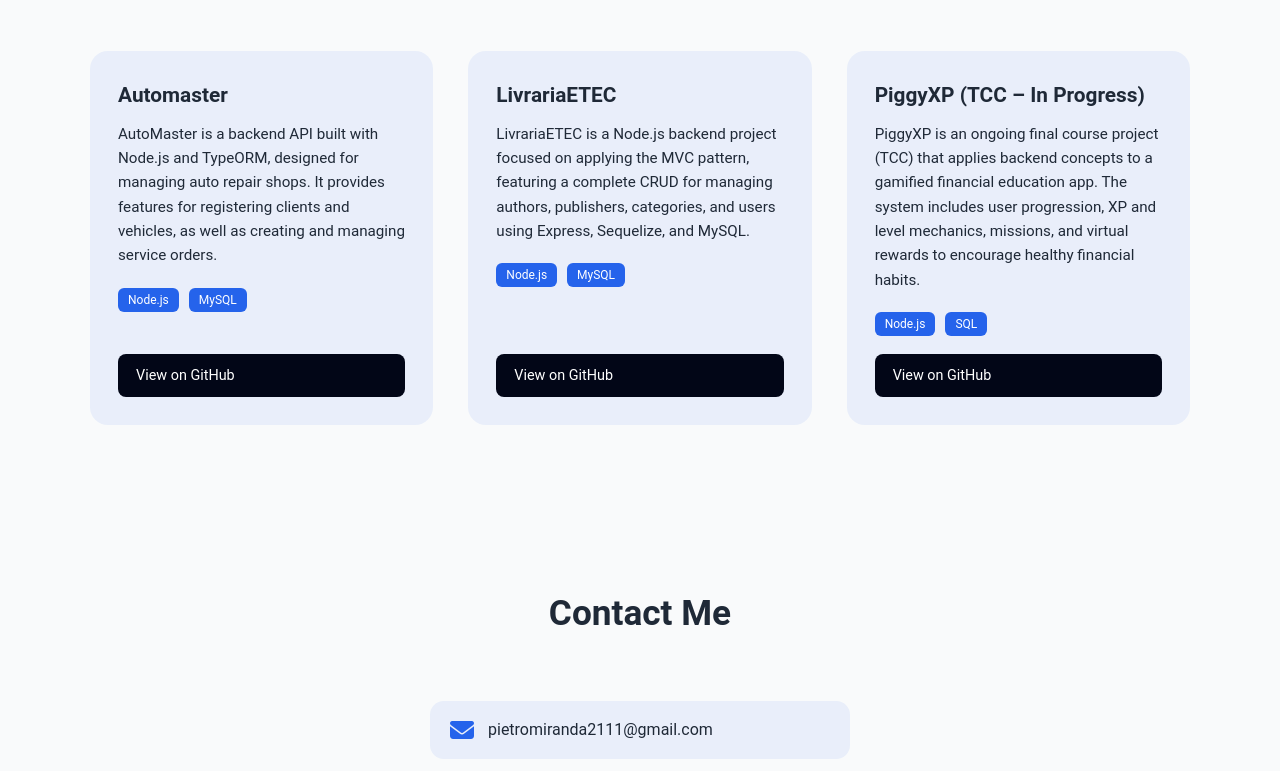
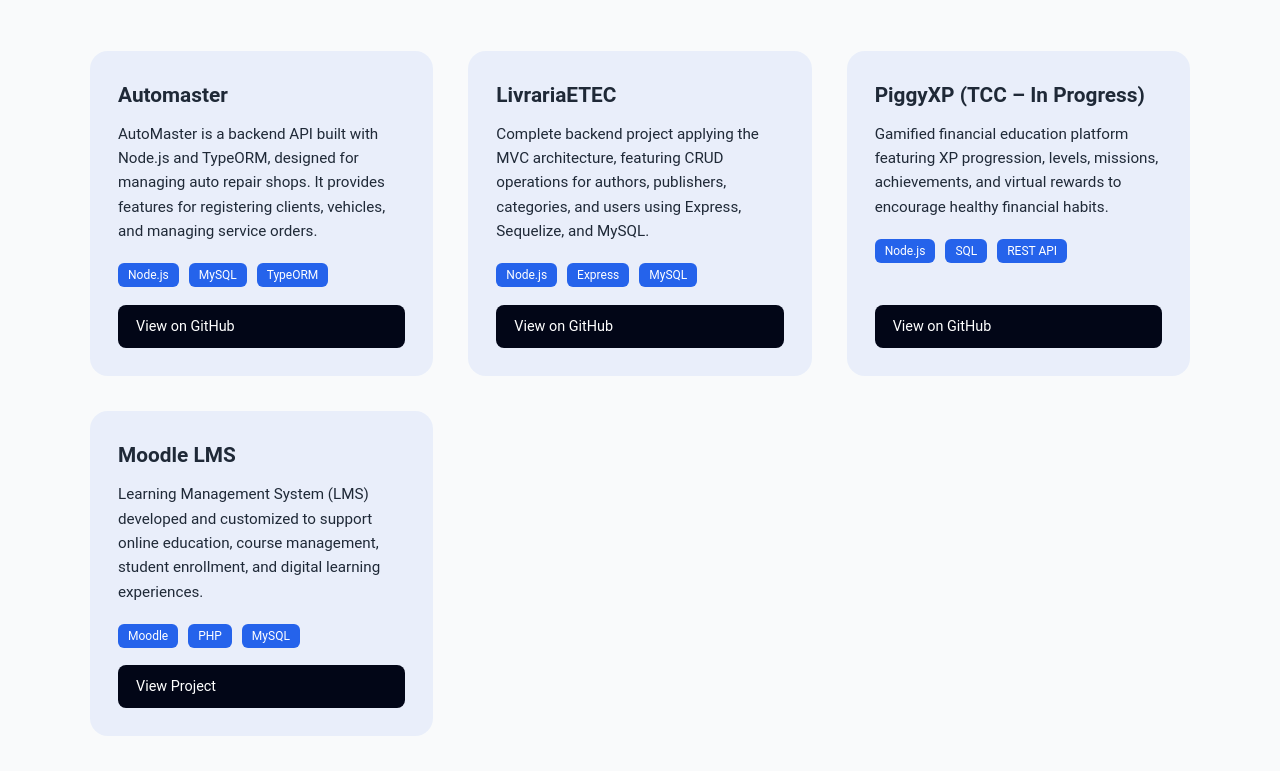
Before and after one commit to pietros133/My-Portifolio, a plain HTML site: page index.html in a window 1280 px wide. Shown: the part 1270-2041 px from the top of the page. Drawn offline with Linux system fonts and the light colour scheme.

Commit message:
Update index.html

```diff
--- a/index.html
+++ b/index.html
@@ -16,7 +16,7 @@
       <div class="logo">Dev.Pietro</div>
 
       <nav id="nav">
-        <a href="#">Home</a>
+        <a href="#home">Home</a>
         <a href="#projects">Projects</a>
         <a href="#skills">Skills</a>
         <a href="#contact">Contact</a>
@@ -36,28 +36,44 @@
     <!-- HOME -->
     <section class="home" id="home">
       <div class="home-img">
-        <img src="/assets/profile.png" alt="Photo of Pietro" />
+        <img src="/assets/profile.png" alt="Photo of Pietro Miranda" />
       </div>
+
       <div class="home-content">
         <h1>Hi, I'm <span>Pietro</span></h1>
-        <h3 class="typing-text">Back-End Developer | Python, Node.js, Java</h3>
+        <h3 class="typing-text">
+          Back-End Developer | Python, Node.js, Java
+        </h3>
         <p>
           Back-end Developer focused on building RESTful APIs using Node.js,
           Python, and Java. Experience with business logic, data validation, and
           system integration through personal and academic projects.
         </p>
+
         <div class="social-icons">
           <a
             href="https://www.linkedin.com/in/pietro-miranda-09472b341/"
             target="_blank"
-            ><i class="fa-brands fa-linkedin"></i
-          ></a>
-          <a href="https://github.com/pietros133" target="_blank"
-            ><i class="fa-brands fa-github"></i
-          ></a>
-          <a href="https://www.instagram.com/dev.pietro/" target="_blank"
-            ><i class="fa-brands fa-instagram"></i
-          ></a>
+            aria-label="LinkedIn"
+          >
+            <i class="fa-brands fa-linkedin"></i>
+          </a>
+
+          <a
+            href="https://github.com/pietros133"
+            target="_blank"
+            aria-label="GitHub"
+          >
+            <i class="fa-brands fa-github"></i>
+          </a>
+
+          <a
+            href="https://www.instagram.com/dev.pietro/"
+            target="_blank"
+            aria-label="Instagram"
+          >
+            <i class="fa-brands fa-instagram"></i>
+          </a>
         </div>
       </div>
     </section>
@@ -65,30 +81,46 @@
     <!-- SKILLS -->
     <section class="skills" id="skills">
       <h2 class="section-title">My Skills</h2>
+
       <div class="skills-container">
         <div class="skill-box">
-          <i class="fa-brands fa-python"></i><span>Python</span>
+          <i class="fa-brands fa-python"></i>
+          <span>Python</span>
         </div>
+
         <div class="skill-box">
-          <i class="fa-brands fa-node-js"></i><span>Node.js</span>
+          <i class="fa-brands fa-node-js"></i>
+          <span>Node.js</span>
         </div>
+
         <div class="skill-box">
-          <i class="fa-solid fa-flask"></i><span>Flask</span>
+          <i class="fa-solid fa-flask"></i>
+          <span>Flask</span>
         </div>
+
         <div class="skill-box">
-          <i class="fa-brands fa-java"></i><span>Java</span>
+          <i class="fa-brands fa-java"></i>
+          <span>Java</span>
         </div>
+
         <div class="skill-box">
-          <i class="fa-solid fa-database"></i><span>MySQL</span>
+          <i class="fa-solid fa-database"></i>
+          <span>MySQL</span>
         </div>
+
         <div class="skill-box">
-          <i class="fa-brands fa-git"></i><span>Git</span>
+          <i class="fa-brands fa-git"></i>
+          <span>Git</span>
         </div>
+
         <div class="skill-box">
-          <i class="fa-brands fa-github"></i><span>GitHub</span>
+          <i class="fa-brands fa-github"></i>
+          <span>GitHub</span>
         </div>
+
         <div class="skill-box">
-          <i class="fa-brands fa-js"></i><span>JavaScript</span>
+          <i class="fa-brands fa-js"></i>
+          <span>JavaScript</span>
         </div>
       </div>
     </section>
@@ -96,76 +128,115 @@
     <!-- PROJECTS -->
     <section class="projects" id="projects">
       <h2 class="section-title">Main Projects</h2>
+
       <div class="projects-container">
+        <!-- Automaster -->
         <div class="project-box">
           <h3>Automaster</h3>
           <p>
-            AutoMaster is a backend API built with Node.js and TypeORM, designed
-            for managing auto repair shops. It provides features for registering
-            clients and vehicles, as well as creating and managing service
-            orders.
+            AutoMaster is a backend API built with Node.js and TypeORM,
+            designed for managing auto repair shops. It provides features for
+            registering clients, vehicles, and managing service orders.
           </p>
 
           <div class="badges">
             <span class="badge">Node.js</span>
             <span class="badge">MySQL</span>
+            <span class="badge">TypeORM</span>
           </div>
+
           <a
             href="https://github.com/pietros133/Automaster-Backend"
             target="_blank"
             class="btn"
-            >View on GitHub</a
           >
+            View on GitHub
+          </a>
         </div>
 
+        <!-- LivrariaETEC -->
         <div class="project-box">
           <h3>LivrariaETEC</h3>
           <p>
-            LivrariaETEC is a Node.js backend project focused on applying the
-            MVC pattern, featuring a complete CRUD for managing authors,
-            publishers, categories, and users using Express, Sequelize, and
-            MySQL.
+            Complete backend project applying the MVC architecture, featuring
+            CRUD operations for authors, publishers, categories, and users using
+            Express, Sequelize, and MySQL.
           </p>
 
           <div class="badges">
             <span class="badge">Node.js</span>
+            <span class="badge">Express</span>
             <span class="badge">MySQL</span>
           </div>
+
           <a
             href="https://github.com/pietros133/livrariaetec"
             target="_blank"
             class="btn"
-            >View on GitHub</a
           >
+            View on GitHub
+          </a>
         </div>
 
+        <!-- PiggyXP -->
         <div class="project-box">
           <h3>PiggyXP (TCC – In Progress)</h3>
           <p>
-            PiggyXP is an ongoing final course project (TCC) that applies
-            backend concepts to a gamified financial education app. The system
-            includes user progression, XP and level mechanics, missions, and
-            virtual rewards to encourage healthy financial habits.
+            Gamified financial education platform featuring XP progression,
+            levels, missions, achievements, and virtual rewards to encourage
+            healthy financial habits.
           </p>
+
           <div class="badges">
             <span class="badge">Node.js</span>
             <span class="badge">SQL</span>
+            <span class="badge">REST API</span>
           </div>
+
           <a
             href="https://github.com/pietros133/Piggyxp---Backend"
             target="_blank"
             class="btn"
-            >View on GitHub</a
           >
+            View on GitHub
+          </a>
+        </div>
+
+        <!-- Moodle -->
+        <div class="project-box">
+          <h3>Moodle LMS</h3>
+          <p>
+            Learning Management System (LMS) developed and customized to support
+            online education, course management, student enrollment, and digital
+            learning experiences.
+          </p>
+
+          <div class="badges">
+            <span class="badge">Moodle</span>
+            <span class="badge">PHP</span>
+            <span class="badge">MySQL</span>
+          </div>
+
+          <a
+            href="COLE_AQUI_O_LINK_DO_SEU_MOODLE"
+            target="_blank"
+            class="btn"
+          >
+            View Project
+          </a>
         </div>
       </div>
     </section>
+
     <!-- CONTACT -->
     <section class="contact" id="contact">
       <h2 class="section-title">Contact Me</h2>
 
       <div class="contact-info">
-        <a href="mailto:pietromiranda2111@gmail.com" class="contact-item">
+        <a
+          href="mailto:pietromiranda2111@gmail.com"
+          class="contact-item"
+        >
           <i class="fa-solid fa-envelope"></i>
           <span>pietromiranda2111@gmail.com</span>
         </a>
```
